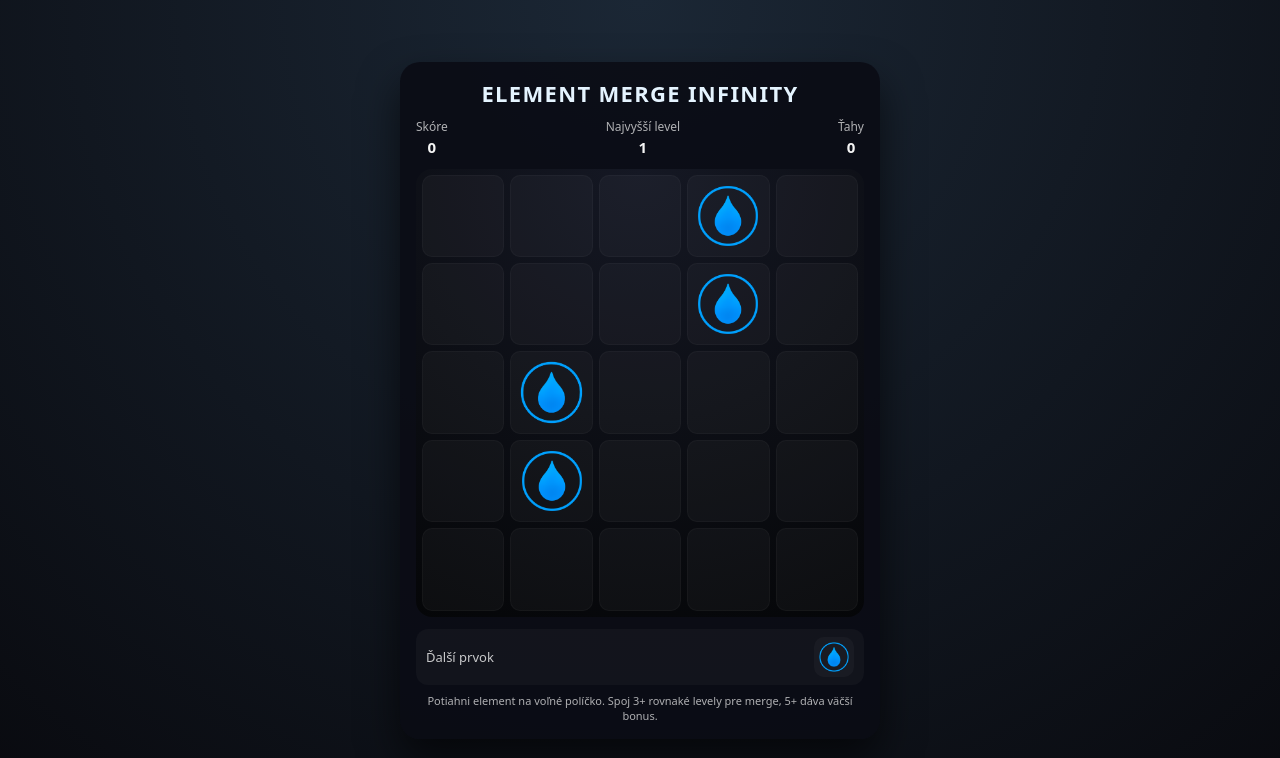
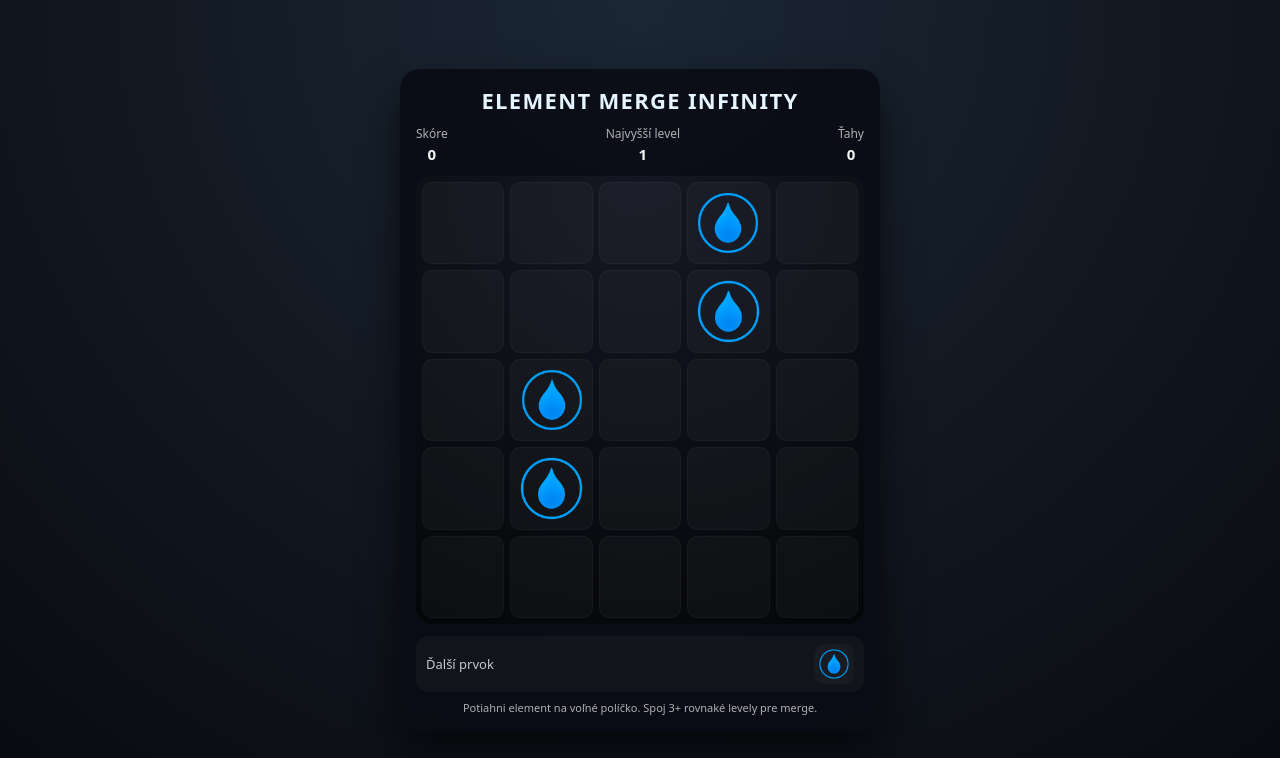
Before and after one commit to shayne2185/Element-Merge-Infinity, a plain HTML site: page index.html in a window 1280 px wide. Drawn offline with Linux system fonts and the light colour scheme.

Commit message:
Update index.html

```diff
--- a/index.html
+++ b/index.html
@@ -33,7 +33,7 @@
     </div>
 
     <div id="info">
-      Potiahni element na voľné políčko. Spoj 3+ rovnaké levely pre merge, 5+ dáva väčší bonus.
+      Potiahni element na voľné políčko. Spoj 3+ rovnaké levely pre merge.
     </div>
   </div>
 
```
